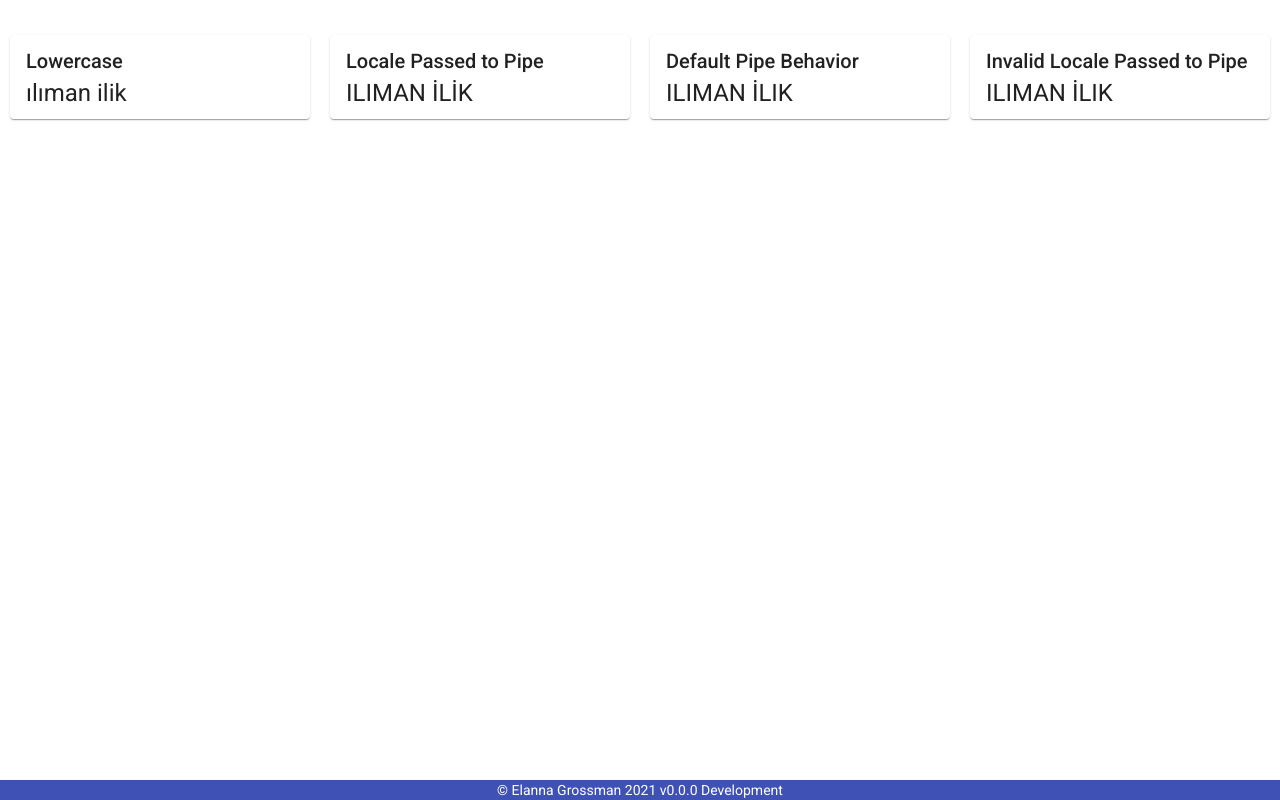
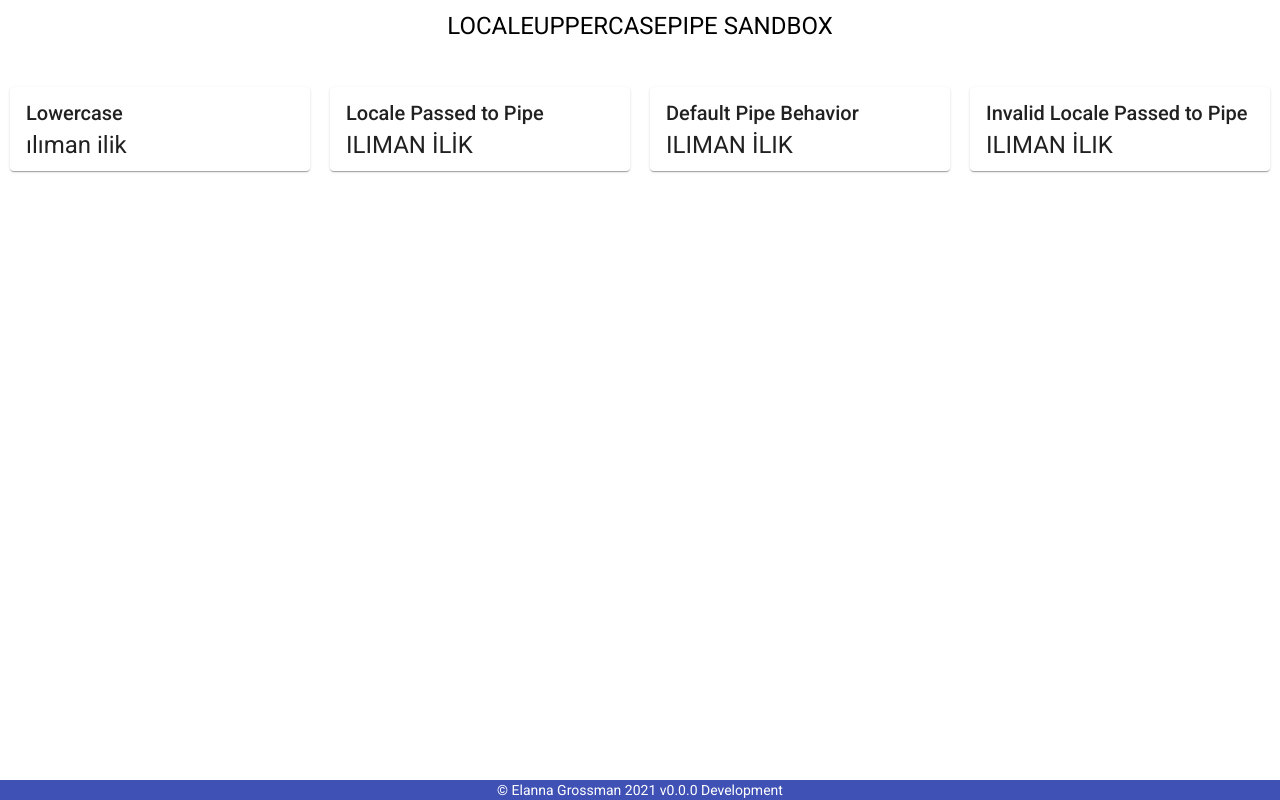
Before and after one commit to Karvel/angular-locale-uppercase-pipe, an Angular app: page /sandbox in a window 1280 px wide. Built offline with nearby package versions, Linux system fonts and the light colour scheme.

Commit message:
feat(app, shared): add and wire up `NavComponent`

```diff
--- a/src/app/features/app/app.component.html
+++ b/src/app/features/app/app.component.html
@@ -1,4 +1,7 @@
 <div class="holy-grail">
+  <nav>
+    <app-nav></app-nav>
+  </nav>
   <main class="holy-grail-body">
     <div class="holy-grail-content">
       <div class="holy-grail-child">
--- a/src/app/infrastructure/shared/components/index.ts
+++ b/src/app/infrastructure/shared/components/index.ts
@@ -1,6 +1,7 @@
 import { FooterComponent } from './footer/footer.component';
+import { NavComponent } from './nav/nav.component';
 
 /**
  * Add components that do not need to be specifically referenced.
  */
-export const components = [FooterComponent];
+export const components = [FooterComponent, NavComponent];
--- /dev/null
+++ b/src/app/infrastructure/shared/components/nav/nav.component.html
@@ -0,0 +1,5 @@
+<div class="nav-container">
+  <h1>
+    {{ "LocaleUpperCasePipe Sandbox" | localeuppercase }}
+  </h1>
+</div>
--- /dev/null
+++ b/src/app/infrastructure/shared/components/nav/nav.component.scss
@@ -0,0 +1,9 @@
+.nav-container {
+  display: flex;
+  justify-content: center;
+  text-align: center;
+}
+
+h1 {
+  margin: 10px;
+}
--- /dev/null
+++ b/src/app/infrastructure/shared/components/nav/nav.component.ts
@@ -0,0 +1,9 @@
+import { Component, ChangeDetectionStrategy } from '@angular/core';
+
+@Component({
+  selector: 'app-nav',
+  templateUrl: './nav.component.html',
+  styleUrls: ['./nav.component.scss'],
+  changeDetection: ChangeDetectionStrategy.OnPush,
+})
+export class NavComponent {}
```
Also changed, not shown: 1 other file (tests, documents, lock files or other folders).
